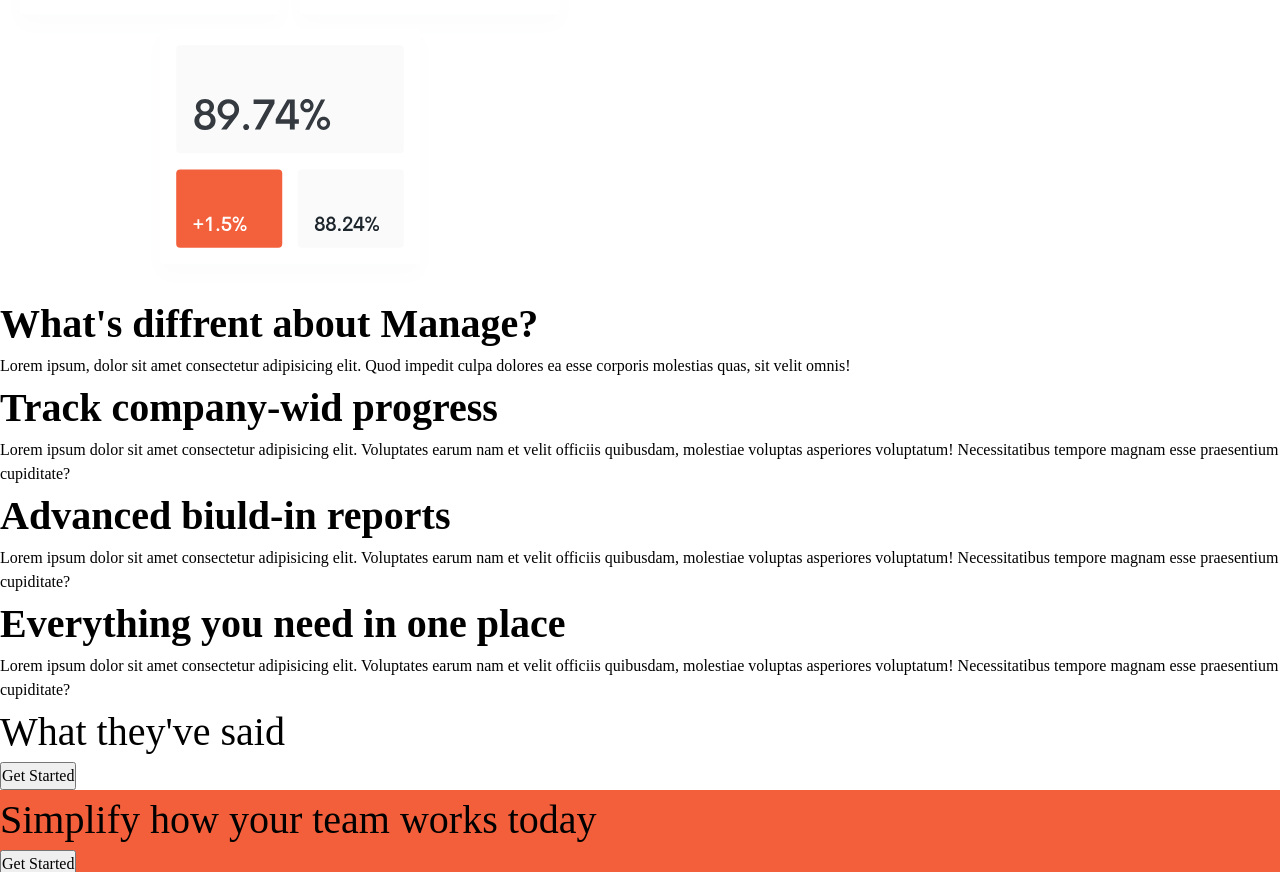
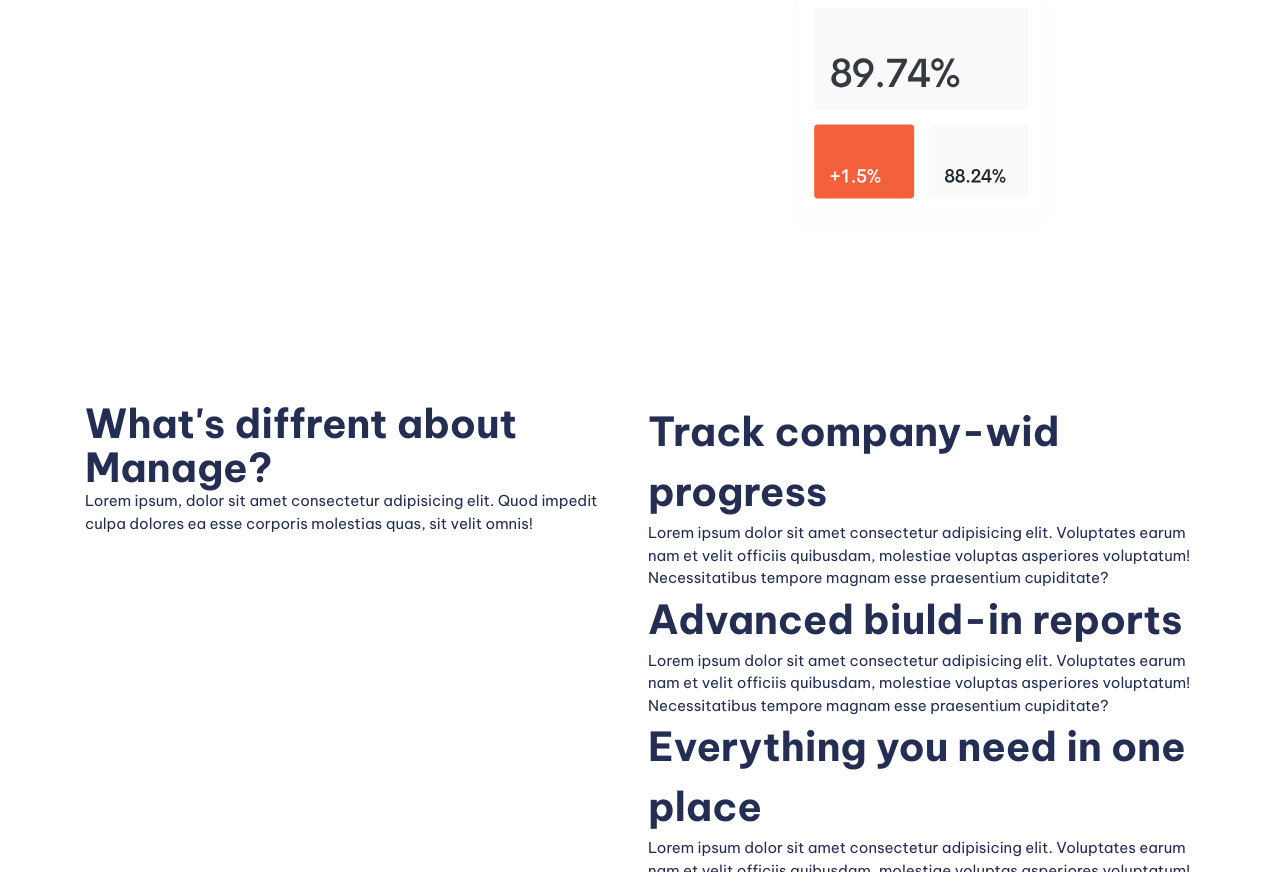
Before and after one commit to IliaAhd/frontendmentor-manage-landing-page, a website built with Vite: page index.html in a window 1280 px wide. Shown: the part 515-1387 px from the top of the page. Built offline with nearby package versions, Linux system fonts and the light colour scheme.

Commit message:
added button styles, some general styles and some utility classes

```diff
--- a/style.css
+++ b/style.css
@@ -13,8 +13,8 @@
 }
 
 /* Remove list styles on ul, ol elements with a list role, which suggests default styling will be removed */
-ul[role='list'],
-ol[role='list'] {
+ul[role="list"],
+ol[role="list"] {
   list-style: none;
 }
 
@@ -58,7 +58,7 @@ select {
 /* Remove all animations, transitions and smooth scroll for people that prefer not to see them */
 @media (prefers-reduced-motion: reduce) {
   html:focus-within {
-   scroll-behavior: auto;
+    scroll-behavior: auto;
   }
 
   *,
@@ -74,20 +74,21 @@ select {
 :root {
   /* colors */
   --clr-accent-400: hsl(12, 88%, 59%);
+  --clr-accent-300: hsl(12, 88%, 75%);
   --clr-accent-100: hsl(13, 100%, 96%);
 
   --clr-primary-400: hsl(228, 39%, 23%);
 
-  --clr-neautral-100: hsl(233, 12%, 13%);
-  --clr-neautral-900: hsl(0, 0%, 0%);
-  --clr-neautral-800: hsl(227, 12%, 61%);
-  --clr-neautral-700: hsl(0, 0%, 98%);
+  --clr-neutral-900: hsl(233, 12%, 13%);
+  --clr-neutral-100: hsl(0, 0%, 98%);
+  --clr-neutral-800: hsl(0, 0%, 0%);
+  --clr-neutral-200: hsl(227, 12%, 61%);
 
   /* font-families */
-  --ff-primary: 'Be Vietnam Pro', sans-serif;
+  --ff-primary: "Be Vietnam Pro", sans-serif;
 
-  --ff-body: var(--font-family-primary);
-  --ff-heading: var(--font-family-primary);
+  --ff-body: var(--ff-primary);
+  --ff-heading: var(--ff-primary);
 
   /* font-weights */
   --fw-regular: 400;
@@ -108,6 +109,16 @@ select {
   --fs-secondary-heading: var(--fs-700);
   --fs-nav: var(--fs-500);
   --fs-button: var(--fs-300);
+
+  --size-100: 0.25rem;
+  --size-200: 0.5rem;
+  --size-300: 0.75rem;
+  --size-400: 1rem;
+  --size-500: 1.5rem;
+  --size-600: 2rem;
+  --size-700: 3rem;
+  --size-800: 4rem;
+  --size-900: 5rem;
 }
 
 @media (min-width: 50em) {
@@ -159,22 +170,111 @@ select {
 }
 
 /* font weights */
-.fw-bold {font-weight: var(--fw-bold);}
-.fw-semi-bold {font-weight: var(--fw-semi-bold);}
-.fw-regular {font-weight: var(--fw-regular);}
+.fw-bold {
+  font-weight: var(--fw-bold);
+}
+.fw-semi-bold {
+  font-weight: var(--fw-semi-bold);
+}
+.fw-regular {
+  font-weight: var(--fw-regular);
+}
 
 /* font sizes */
 .fs-primary-heading {
   font-size: var(--fs-primary-heading);
+  line-height: 1.2;
 }
 .fs-secondary-heading {
   font-size: var(--fs-secondary-heading);
+  line-height: 1.1;
 }
 
-.fs-300 { font-size: var(--fs-300); }
-.fs-400 { font-size: var(--fs-400); }
-.fs-500 { font-size: var(--fs-500); }
-.fs-600 { font-size: var(--fs-600); }
-.fs-700 { font-size: var(--fs-700); }
-.fs-800 { font-size: var(--fs-800); }
-.fs-900 { font-size: var(--fs-900); }
+.fs-300 {
+  font-size: var(--fs-300);
+}
+.fs-400 {
+  font-size: var(--fs-400);
+}
+.fs-500 {
+  font-size: var(--fs-500);
+}
+.fs-600 {
+  font-size: var(--fs-600);
+}
+.fs-700 {
+  font-size: var(--fs-700);
+}
+.fs-800 {
+  font-size: var(--fs-800);
+}
+.fs-900 {
+  font-size: var(--fs-900);
+}
+
+.padding-block-700 {
+  padding-block: var(--size-700);
+}
+.padding-block-900 {
+  padding-block: var(--size-900);
+}
+
+.container {
+  --max-width: 1110px;
+  --padding: 1rem;
+
+  width: min(var(--max-width), 100% - var(--padding) * 2);
+  margin-inline: auto;
+}
+
+.even-cols {
+  display: grid;
+  gap: 1rem;
+}
+
+@media (min-width: 50em) {
+  .even-cols {
+    grid-auto-flow: column;
+    grid-auto-columns: 1fr;
+  }
+}
+
+/* general styles */
+
+body {
+  font-size: var(--fs-body);
+  font-family: var(--ff-body);
+  color: var(--clr-primary-400);
+}
+
+/* button  */
+.button {
+  border: 0;
+  border-radius: 100vmax;
+  padding: 1.25em 2.5em;
+  line-height: 1;
+  font-weight: var(--fw-bold);
+  font-size: var(--fs-button);
+  cursor: pointer;
+  color: var(--clr-neutral-100);
+  background: var(--clr-accent-400);
+  text-decoration: none;
+  box-shadow: 0 1.125em 1em -1em var(--clr-accent-400);
+}
+
+.button:hover,
+.button:focus-visible {
+  background: var(--clr-accent-300);
+}
+
+.button[data-type="inverted"],
+.button[data-type="inverted"]:hover,
+.button[data-type="inverted"]:focus-visible {
+  color: var(--clr-accent-400);
+  background: var(--clr-neutral-100);
+}
+
+.button[data-type="inverted"]:hover,
+.button[data-type="inverted"]:focus-visible {
+  color: var(--clr-accent-300);
+}
```
